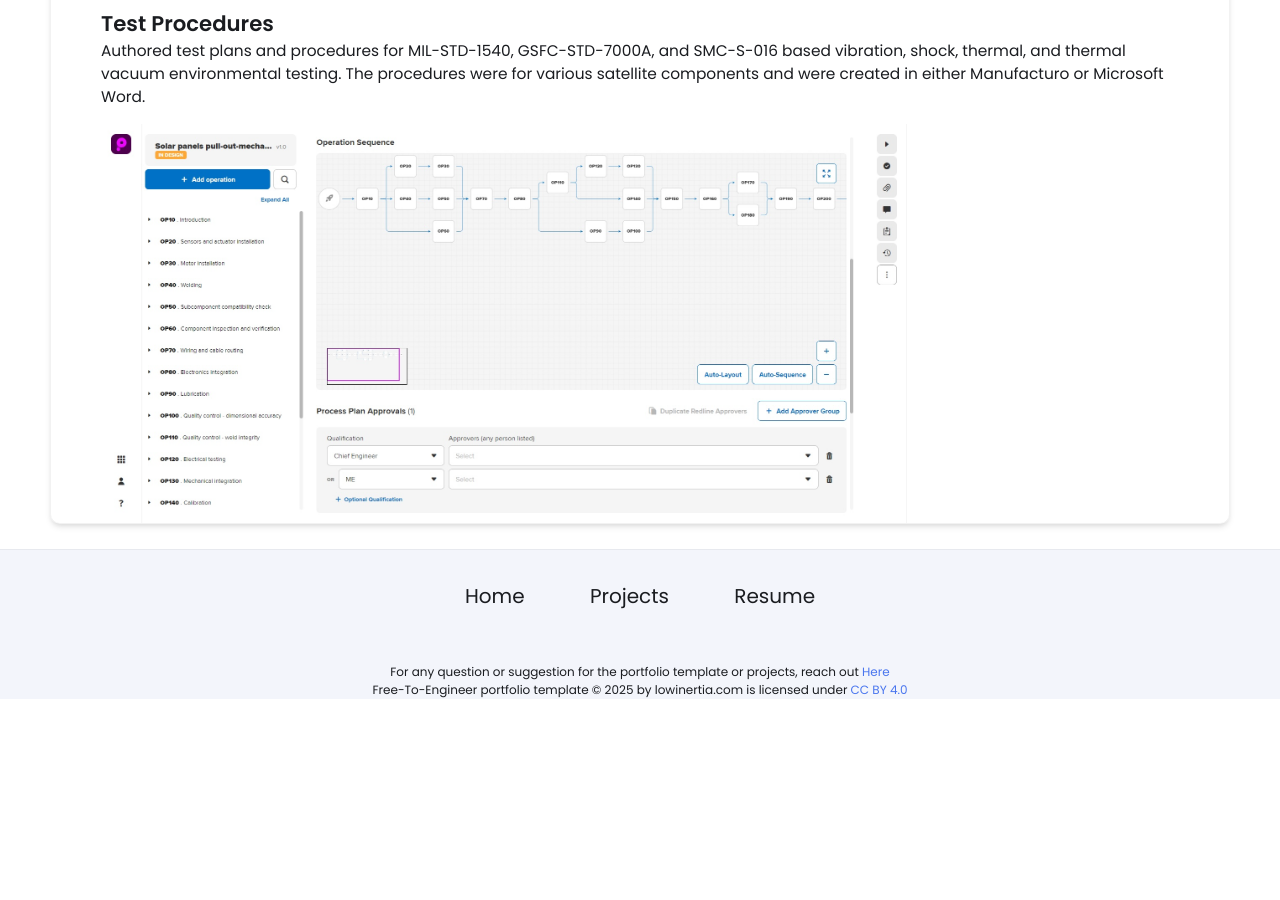
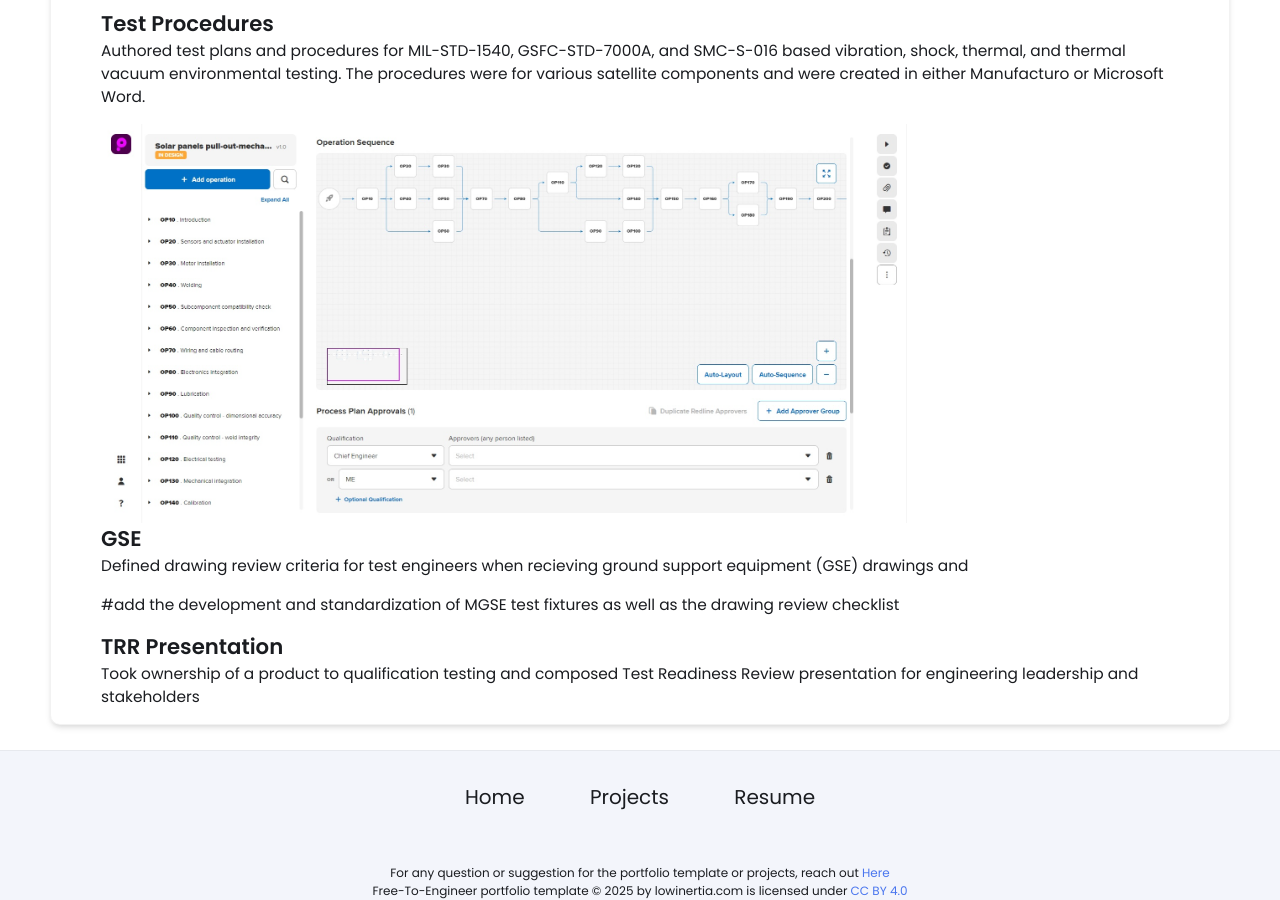
Before and after one commit to delaneyseligmann/delaneyseligmann.github.io, a Jekyll site: the page built from _projects/sonos-teardown/index.md, in a window 1280 px wide and 900 px high, scrolled down 1327 px. Built offline with Jekyll 4.4.1, drawn with Linux system fonts in a browser that asks for light colours; before the commit the page ends 2026 px from its top, so only the background shows below that.

Commit message:
Update index.md

```diff
--- a/_projects/sonos-teardown/index.md
+++ b/_projects/sonos-teardown/index.md
@@ -27,3 +27,12 @@ Developed a Python application to accelerate data processing for technicians aft
 Authored test plans and procedures for MIL-STD-1540, GSFC-STD-7000A, and SMC-S-016 based vibration, shock, thermal, and thermal vacuum environmental testing. The procedures were for various satellite components and were created in either Manufacturo or Microsoft Word.
 
 {% include image-gallery.html images="manufacturo.png" height="400" %}
+
+## GSE
+Defined drawing review criteria for test engineers when recieving ground support equipment (GSE) drawings and
+
+#add the development and standardization of MGSE test fixtures as well as the drawing review checklist
+
+## TRR Presentation
+Took ownership of a product to qualification testing and composed Test Readiness Review presentation for
+engineering leadership and stakeholders
```
